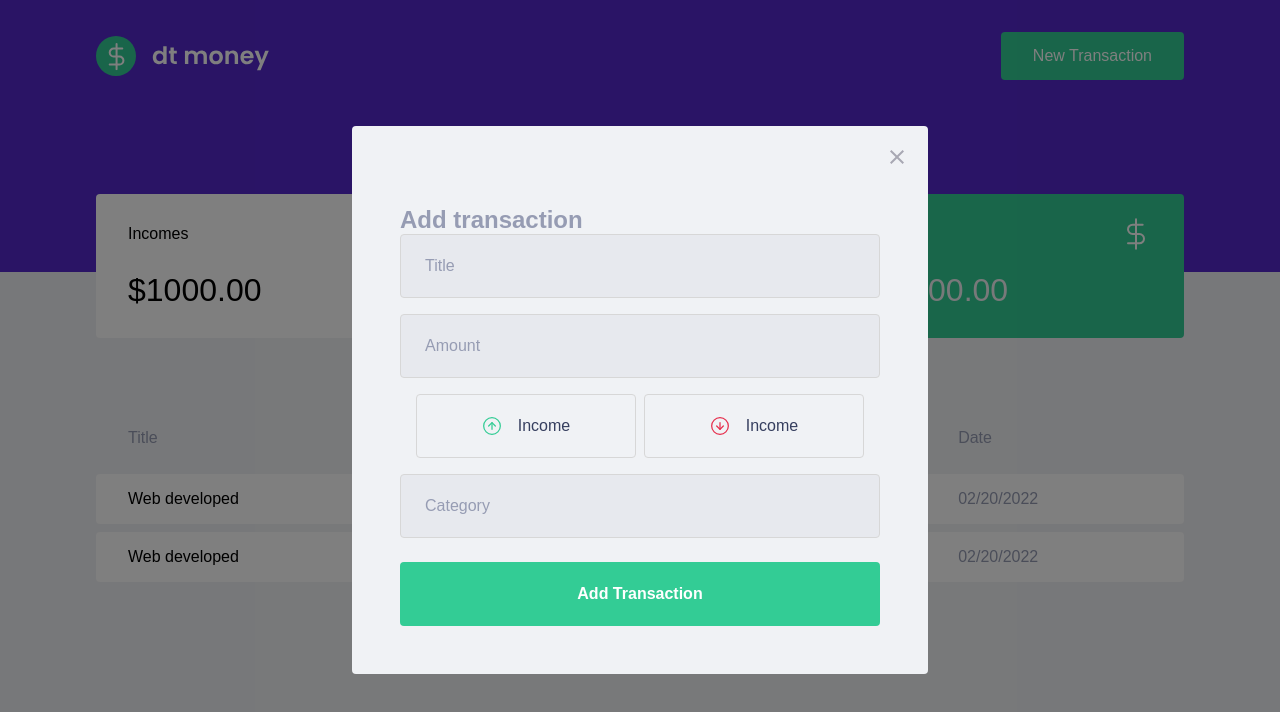
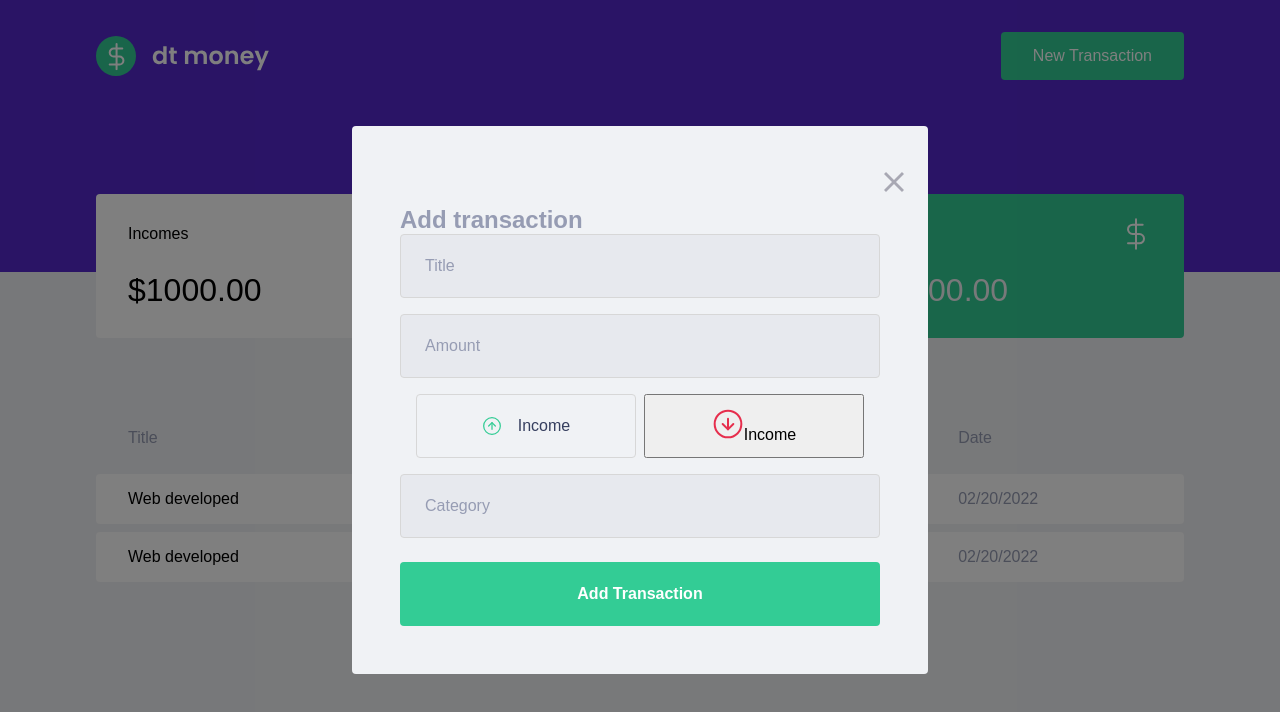
Before and after one commit to paulomiguelJS/authenticated-devfinance, a React (Vite) app: page / in a window 1280 px wide. Both pictures are taken after a click on the button "New Transaction". Shown: the top 712 px of the page. Built offline with nearby package versions, Linux system fonts and the light colour scheme; no server answers; what miragejs would draw is missing.

Commit message:
RadioBox, button componented created, colors dynamic colors added but size issue still reamining

```diff
--- a/src/components/NewTransactionModal/index.jsx
+++ b/src/components/NewTransactionModal/index.jsx
@@ -1,12 +1,13 @@
-import { Container, TransactionTypeContainer } from "./styles";
+import { useState } from "react";
+import { Container, TransactionTypeContainer, RadioBox } from "./styles";
+import Modal from "react-modal";
+
 import incomeImg from "../../assets/income.svg";
 import outcomeImg from "../../assets/outcome.svg";
-
 import closeImg from "../../assets/close.svg";
 
-import Modal from "react-modal";
-
 export function NewTransactionModal({ isOpen, onRequestClose }) {
+  const [type, setType] = useState("deposit");
   return (
     <Modal
       isOpen={isOpen}
@@ -14,23 +15,33 @@ export function NewTransactionModal({ isOpen, onRequestClose }) {
       overlayClassName="react-modal-overlay"
       className="react-modal-content"
     >
-      <button
+      <RadioBox
         type="button"
         onClick={onRequestClose}
         className="react-modal-close"
       >
         <img src={closeImg} alt="Close Modal" />
-      </button>
+      </RadioBox>
       <Container>
         <h2>Add transaction</h2>
         <input placeholder="Title" />
         <input type="number" placeholder="Amount" />
         <TransactionTypeContainer>
-          <button type="button">
+          <RadioBox
+            type="button"
+            onClick={() => {
+              setType("deposit");
+            }}
+          >
             <img src={incomeImg} alt="Income" />
             <span>Income</span>
-          </button>
-          <button type="button">
+          </RadioBox>
+          <button
+            type="button"
+            onClick={() => {
+              setType("withdraw");
+            }}
+          >
             <img src={outcomeImg} alt="outcome" />
             <span>Income</span>
           </button>
--- a/src/components/NewTransactionModal/styles.js
+++ b/src/components/NewTransactionModal/styles.js
@@ -54,6 +54,10 @@ export const TransactionTypeContainer = styled.div`
   gap: 0.5rem;
 
   button {
+  }
+`;
+
+export const RadioBox = styled.button`
   height: 4rem;
   border: 1px solid #d7d7d7;
   border-radius: 0.25rem;
@@ -80,5 +84,4 @@ export const TransactionTypeContainer = styled.div`
     font-size: 1rem;
     color: ${(props) => props.theme["grey-600"]};
   }
-  }
 `;
```
Lines whose indentation alone changed are shown as unchanged.
